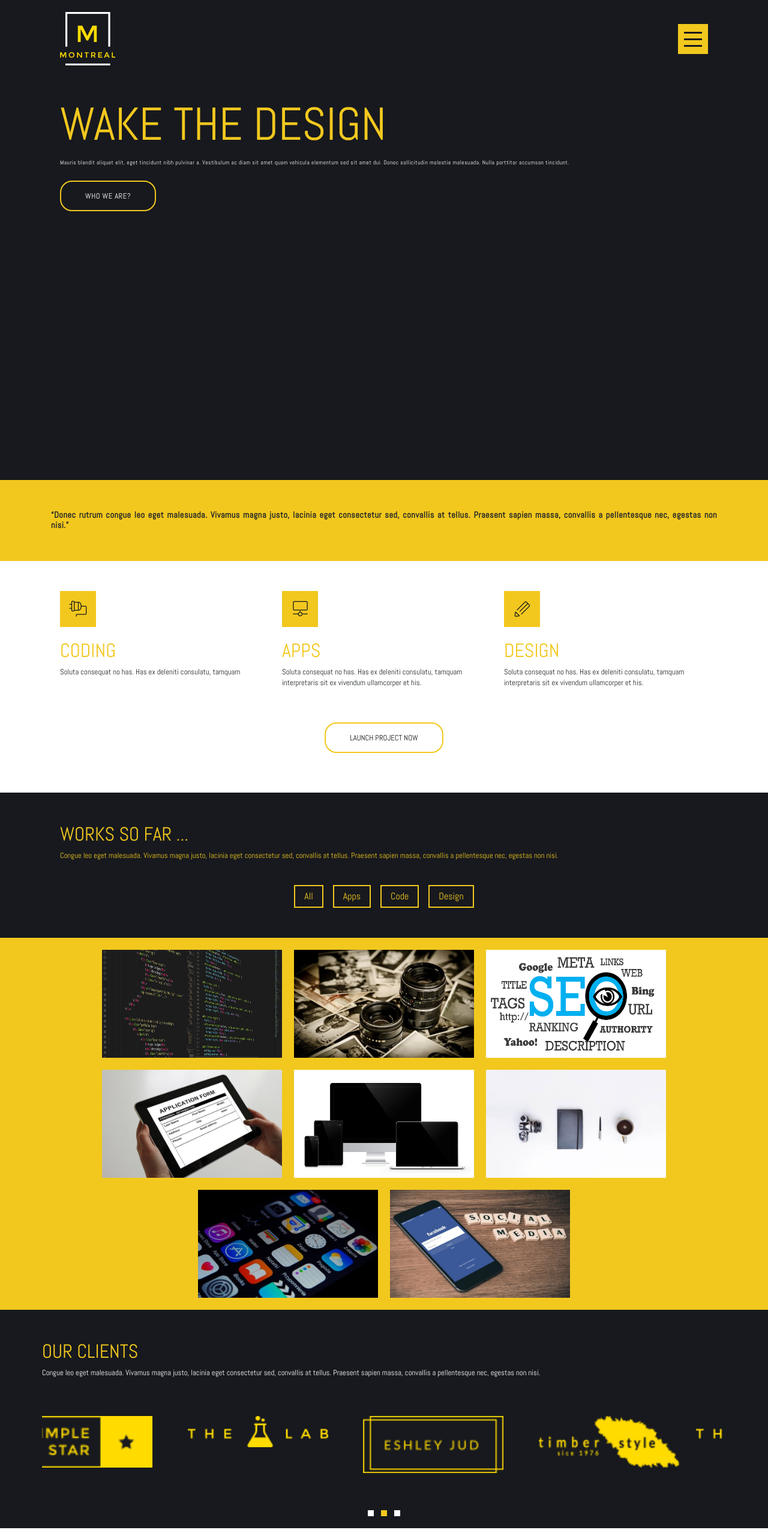
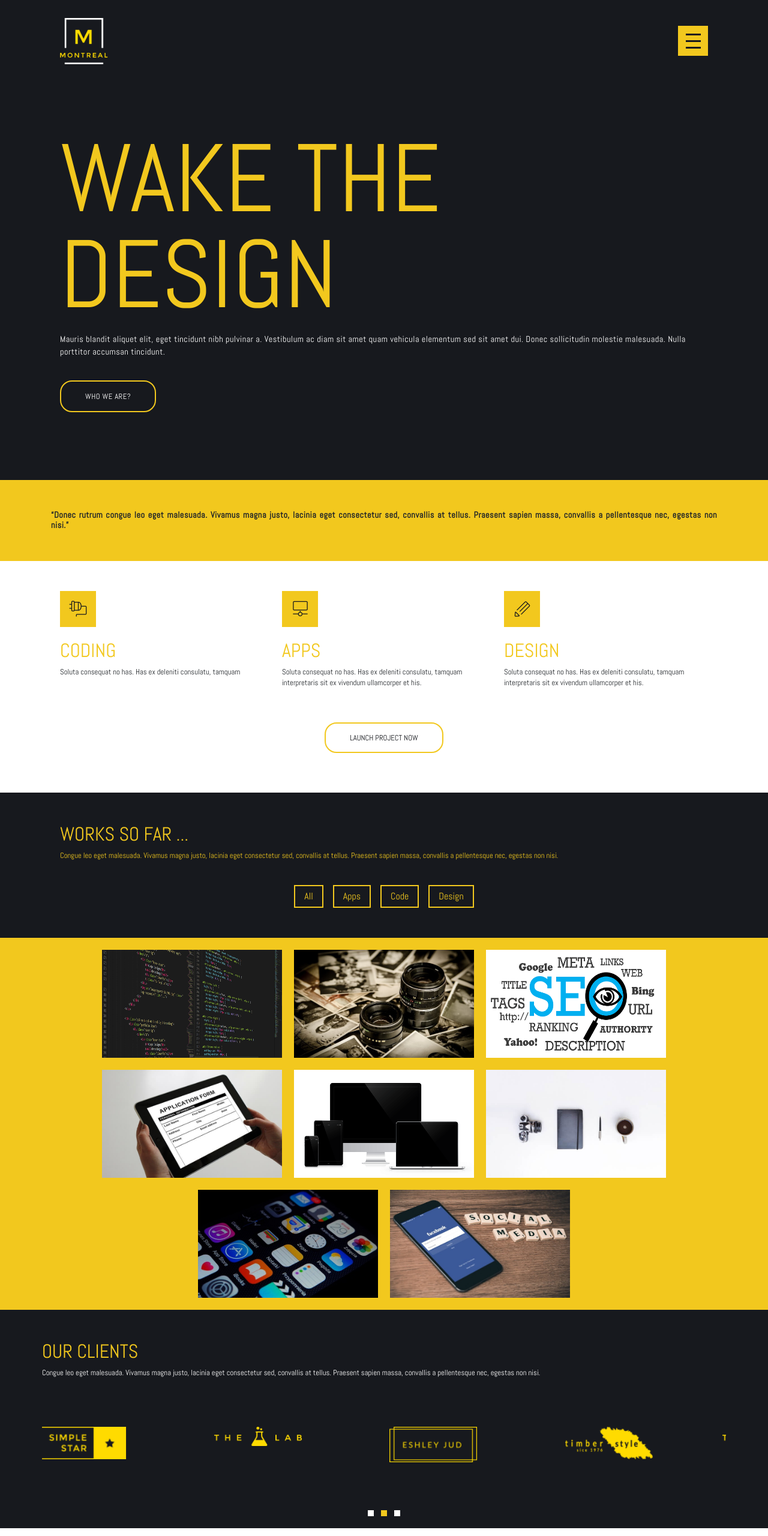
Before and after one commit to Rafal-Kowalczyk/Montreal-Page, a website: page index.html in a window 1280 px wide. Shown: the top 2560 px of the page at 60% size. Drawn offline with nearby package versions, Linux system fonts and the light colour scheme.

Commit message:
Add styles scss for media queries

```diff
--- /dev/null
+++ b/assets/sass/_media.scss
@@ -0,0 +1,147 @@
+@import "base";
+
+/*  Media breakpoint 576px */
+
+@media (min-width: 576px) {
+
+    /* Header */
+    header {
+        .menu-wrapper {
+            padding: 30px;
+        }
+
+        .hero {
+            margin-top: 6rem;
+
+            .hero-title {
+                font-size: 6em;
+            }
+        }
+    }
+
+    /* Section Clients */
+    .clients {
+        .clients-carousel {
+            .carousel-inner {
+                .clients-carousel_logo {
+                    img {
+                        width: 40%;
+                    }
+                }
+            }
+        }
+    }
+}
+
+/*  Media breakpoint 768px */
+
+@media (min-width: 768px) {
+
+    /* Header */
+    header {
+        .menu-wrapper {
+            padding: 30px;
+
+            .menu-logo img {
+                width: 80px;
+            }
+
+            #menu-hamburger {
+                width: 50px;
+                height: 50px;
+            }
+
+            #menu-content {
+                font-size: 1.2em;
+            }
+        }
+
+        .hero {
+            margin-top: 8rem;
+
+            .hero-title {
+                font-size: 7em;
+            }
+
+            .hero-paragraph {
+                font-size: 0.8em;
+            }
+        }
+    }
+
+    /* Section Clients */
+    .clients {
+        .clients-carousel {
+            .carousel-inner {
+                .clients-carousel_logo {
+                    img {
+                        width: 50%;
+                    }
+                }
+            }
+        }
+    }
+
+    /* Section Contact-icon */
+
+    .contact-icon {
+        .contact-icon_box {
+            p {
+                font-size: 1em;
+            }
+        }
+    }
+}
+
+/*  Media breakpoint 992px */
+
+@media (min-width: 992px) {
+
+    /* Header */
+    header {
+        .hero {
+            margin-top: 5rem;
+
+            .hero-title {
+                font-size: 9em;
+            }
+
+            .hero-paragraph {
+                font-size: 0.9em;
+            }
+        }
+    }
+
+    /* Section Clients */
+    .clients {
+        .clients-carousel {
+            .carousel-inner {
+                .clients-carousel_logo {
+                    img {
+                        width: 50%;
+                    }
+                }
+            }
+        }
+    }
+}
+
+/*  Media breakpoint 1200px */
+
+@media (min-width: 1200px) {
+
+    /* Header */
+    header {
+        .hero {
+            margin-top: 5rem;
+
+            .hero-title {
+                font-size: 10em;
+            }
+
+            .hero-paragraph {
+                font-size: 0.9em;
+            }
+        }
+    }
+}
--- a/assets/sass/style.scss
+++ b/assets/sass/style.scss
@@ -1,8 +1,8 @@
 @import "base";
 
-
+/* Header */
 header {
-    height: 100vh;
+    min-height: 100vh;
     background-color: $color-black;
 
     .menu-wrapper {
@@ -11,10 +11,13 @@ header {
         align-items: center;
         padding: 20px 30px;
 
+        .menu-logo img {
+            width: 60px;
+        }
 
         #menu-hamburger {
-            width: 50px;
-            height: 50px;
+            width: 40px;
+            height: 40px;
             z-index: 9;
             cursor: pointer;
             background-color: $color-yellow;
@@ -24,7 +27,7 @@ header {
             align-items: center;
 
             .habmurger-line {
-                width: 30px;
+                width: 25px;
                 height: 3px;
                 margin-bottom: 8px;
                 background-color: $color-black;
@@ -116,25 +119,28 @@ header {
     }
 
     .hero {
-        margin-top: 40px;
-        padding: 0 30px;
+        margin-top: 4rem;
+        padding: 30px;
+        padding-top: 0;
+
 
         .hero-title {
             color: $color-yellow;
             text-transform: uppercase;
-            font-size: 4.8em;
+            font-size: 5em;
             line-height: 1;
             padding-bottom: 10px;
         }
 
         .hero-paragraph {
             color: $color-white;
-            font-size: 0.6em;
+            font-size: 0.7em;
             letter-spacing: $letter-spacing;
             padding-bottom: 20px;
         }
 
         .hero-button {
+            display: inline-block;
             @include button;
             padding: $button-padding;
             background-color: $color-black;
@@ -197,14 +203,15 @@ header {
 
     .services-button {
         margin: 30px auto;
-        .button{
+
+        .button {
             @include button;
             padding: $button-padding;
             background-color: $color-white;
             color: $color-black;
             font-size: 0.8em;
             text-transform: uppercase;
-        // margin: 20px auto;
+            // margin: 20px auto;
             transition: $button-transition;
             text-decoration: none;
 
@@ -340,6 +347,7 @@ header {
 
     .clients-text {
         padding: 0;
+
         .clients-title {
             color: $color-yellow;
         }
@@ -386,7 +394,7 @@ header {
                     margin-top: 10px;
                     margin-bottom: 30px;
                     padding: 0;
-                    width: 80%;
+                    width: 60%;
                 }
             }
         }
@@ -558,10 +566,4 @@ footer {
     }
 }
 
-
-// .sss {
-//     display: flex;
-//     flex-direction: column;
-//     justify-content: center;
-//     align-items: flex-start;
-// }
+@import "_media";
--- a/index.html
+++ b/index.html
@@ -61,14 +61,14 @@
     <!-- Section Services -->
     <section class="services container" id="services">
         <div class="row">
-            <div class="col-12 col-md-4">
+            <div class="col-12 col-sm-4">
                 <div class="services-icon">
                     <img src="./assets/images/service_coding.png" alt="Design icon">
                 </div>
                 <h2 class="services-title">Coding</h2>
                 <p class="services-paragraph">Soluta consequat no has. Has ex deleniti consulatu, tamquam </p>
             </div>
-            <div class="col-12 col-md-4">
+            <div class="col-12 col-sm-4">
                 <div class="services-icon">
                     <img src="./assets/images/service_apps.png" alt="Design icon">
                 </div>
@@ -76,7 +76,7 @@
                 <p class="services-paragraph">Soluta consequat no has. Has ex deleniti consulatu, tamquam interpretaris
                     sit ex vivendum ullamcorper et his.</p>
             </div>
-            <div class="col-12 col-md-4">
+            <div class="col-12 col-sm-4">
                 <div class="services-icon">
                     <img src="./assets/images/service_design.png" alt="Design icon">
                 </div>
```
Also changed, not shown: assets/css/style.css, assets/css/style.prefixed.css, 2 other files.
